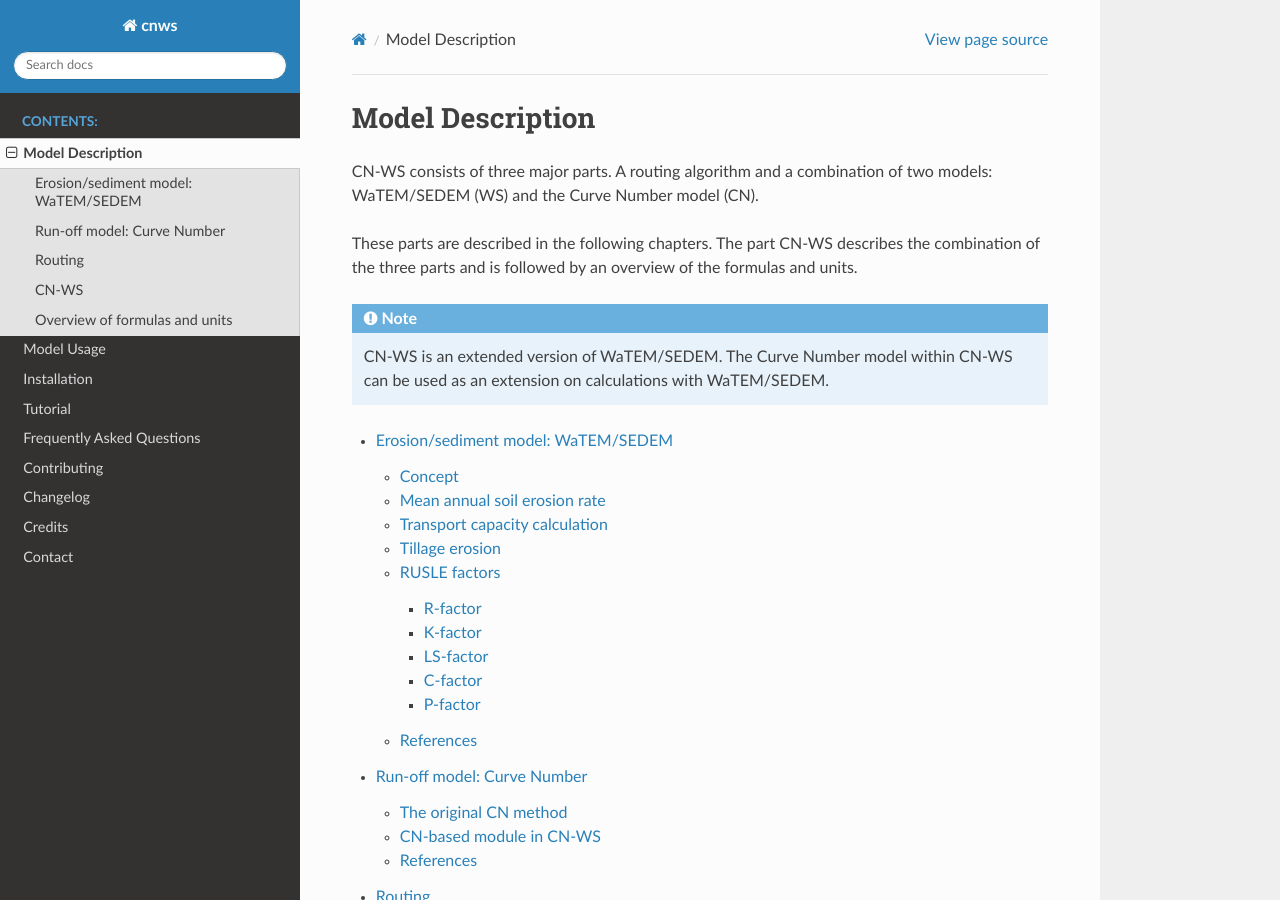
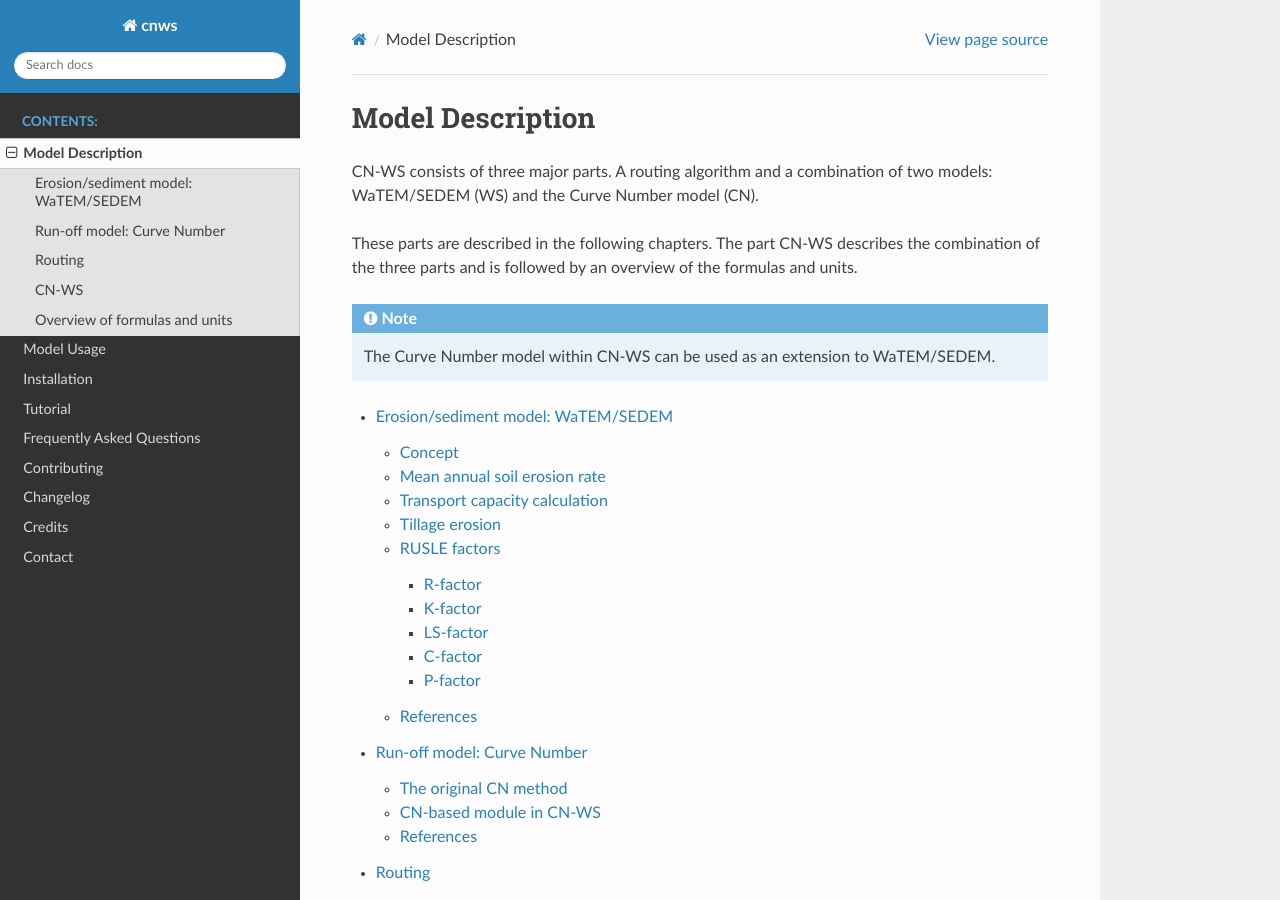
Before and after one commit to watem-sedem/watem-sedem, a Sphinx documentation site: the page built from docs/model.rst, in a window 1280 px wide and 900 px high. Built offline with Sphinx 7.4.7 and the Read the Docs theme 2.0.0, drawn with Linux system fonts in a browser that asks for light colours.

Commit message:
Ajust docs according to Sacha's review

```diff
--- a/docs/model.rst
+++ b/docs/model.rst
@@ -12,8 +12,8 @@ combination of the three parts and is followed by an overview of the formulas
 and units.
 
 .. note::
-    CN-WS is an extended version of WaTEM/SEDEM. The Curve Number model within
-    CN-WS can be used as an extension on calculations with WaTEM/SEDEM.
+    The Curve Number model within CN-WS can be used as an extension to
+    WaTEM/SEDEM.
 
 .. toctree::
 
```
Also changed, not shown: docs/routing.rst (+17 -13 lines).
